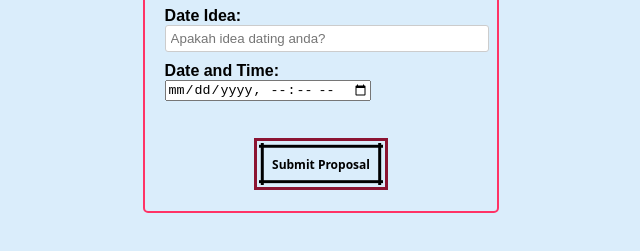
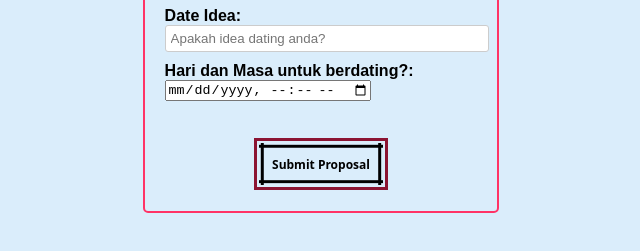
Before and after one commit to IzzatKamaruddin/Saturday, a plain HTML site: page Index.html in a window 1280 px wide. Shown: the part 369-620 px from the top of the page, without its empty margins (309-949 px from the left). Drawn offline with Linux system fonts and the light colour scheme.

Commit message:
Index.html

```diff
--- a/Index.html
+++ b/Index.html
@@ -112,7 +112,7 @@
     <label for="dateIdea">Date Idea:</label>
     <input type="text" id="dateIdea" placeholder="Apakah idea dating anda? " required>
 
-    <label for="dateAndTime">Date and Time:</label>
+    <label for="dateAndTime">Hari dan Masa untuk berdating?:</label>
     <input type="datetime-local" id="dateAndTime" placeholder="Hari dan masa untuk berdating?" required><br>
     <br><br>
 
```
